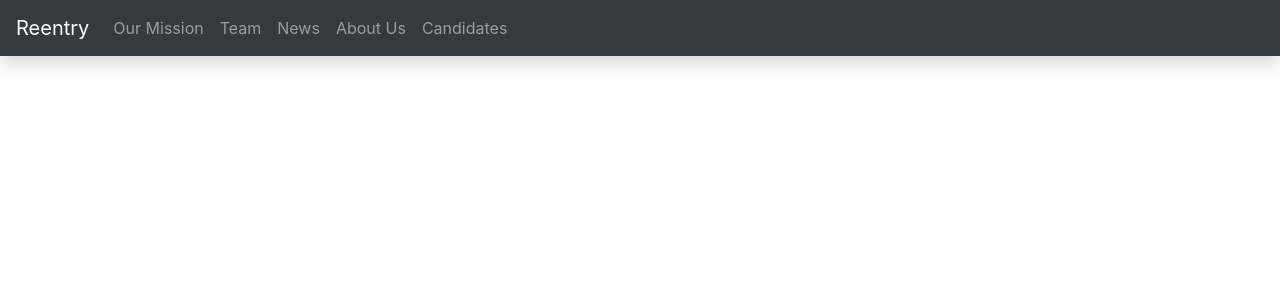
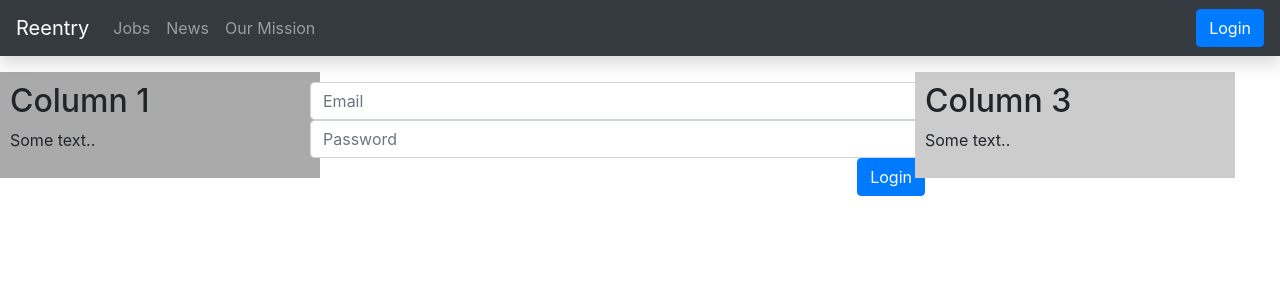
Before and after one commit to CUNYTechPrep/project-starter, a React (Create React App) app in the folder client/: page /login in a window 1280 px wide. Shown: the top 300 px of the page. Built offline with nearby package versions, Linux system fonts and the light colour scheme.

Commit message:
Added authentication to client side

```diff
--- a/client/src/App.css
+++ b/client/src/App.css
@@ -21,3 +21,16 @@
   color: #09d3ac;
 }
 */
+
+.column {
+  float: left;
+  padding: 10px;
+}
+
+.left, .right {
+  width: 25%;
+}
+
+.middle {
+  width: 50%;
+}
--- a/client/src/App.js
+++ b/client/src/App.js
@@ -11,6 +11,9 @@ import HomePage from './pages/HomePage';
 import CandidatesPage from './pages/CandidatesPage';
 import AboutUsPage from './pages/AboutUsPage';
 import JobBoard from './pages/JobBoardPage';
+import LoginPage from './pages/LoginPage';
+import PrivateRoute from './components/PrivateRoute';
+import AuthButton from './components/AuthButton';
 import './App.css';
 
 
@@ -20,50 +23,101 @@ function Navigation(props) {
       <Link className="navbar-brand" to="/">Reentry</Link>
       <ul className="navbar-nav mr-auto">
         <li className="nav-item">
-          <NavLink className="nav-link" exact to="/events">
-            Our Mission
-          </NavLink>
-        </li>
-        <li className="nav-item">
-          <NavLink className="nav-link" exact to="/events">
-            Team
+          <NavLink className="nav-link" exact to="/jobs">
+            Jobs
           </NavLink>
         </li>
         <li>
-          <NavLink className="nav-link" exact to="/partners">
+          <NavLink className="nav-link" exact to="/news">
             News
           </NavLink>
         </li>
         <li className="nav-item">
-          <NavLink className="nav-link" exact to="/about-us">
-            About Us
+          <NavLink className="nav-link" exact to="/mission">
+            Our Mission
           </NavLink>
         </li>
+      </ul>
+      <AuthButton />
+    </nav>
+  );
+}
+
+function SeekerNavigation(props) {
+  return (
+    <nav className="navbar navbar-expand-sm navbar-dark bg-dark shadow mb-3">
+      <Link className="navbar-brand" to="/">Reentry</Link>
+      <ul className="navbar-nav mr-auto">
+        <li className="nav-item">
+          <NavLink className="nav-link" exact to="/jobs">
+            Jobs
+          </NavLink>
+        </li>
+        <li>
+          <NavLink className="nav-link" exact to="/news">
+            News
+          </NavLink>
+        </li>
+        <li className="nav-item">
+          <NavLink className="nav-link" exact to="/mission">
+            Our Mission
+          </NavLink>
+        </li>
+      </ul>
+      <AuthButton />
+    </nav>
+  );
+}
+
+function EmployerNavigation(props) {
+  return (
+    <nav className="navbar navbar-expand-sm navbar-dark bg-dark shadow mb-3">
+      <Link className="navbar-brand" to="/">Reentry</Link>
+      <ul className="navbar-nav mr-auto">
         <li className="nav-item">
           <NavLink className="nav-link" exact to="/candidates">
             Candidates
           </NavLink>
         </li>
+        <li>
+          <NavLink className="nav-link" exact to="/news">
+            News
+          </NavLink>
+        </li>
+        <li className="nav-item">
+          <NavLink className="nav-link" exact to="/mission">
+            Our Mission
+          </NavLink>
+        </li>
       </ul>
+      <AuthButton />
     </nav>
   );
 }
-
 
 class App extends React.Component {
   render() {
     return (
         <Router>
           <Navigation />
+          <div className="column left" style={{backgroundColor:'#aaa', flex: '1'}}>
+            <h2>Column 1</h2>
+            <p>Some text..</p>
+          </div>
           <div className="container-fluid text-center">
-            <div className="row justify-content-center">
+            <div className="row justify-content-center column middle">
               <Switch>
+                <Route path="/login" component={LoginPage} />
                 <Route path="/about-us" component={AboutUsPage} />
                 <Route path="/candidates" component={CandidatesPage} />
                 <Route exact path="/" component={HomePage} />
                 <Route exact path="/jobs" component={JobBoard} />
               </Switch>
             </div>
+          </div>
+          <div className="column right" style={{backgroundColor:'#ccc', flex: '1'}}>
+            <h2>Column 3</h2>
+            <p>Some text..</p>
           </div>
         </Router>
     );
--- /dev/null
+++ b/client/src/components/AuthButton.js
@@ -0,0 +1,25 @@
+import React from 'react';
+import { withRouter, Link } from 'react-router-dom';
+
+import auth from '../services/auth';
+
+const classes = "btn btn-primary";
+
+const AuthButton = withRouter(({ history }) => {
+  if(!auth.isAuthenticated) {
+    return <Link className={classes} to="/login">Login</Link>;
+  }
+
+  const logout = () => {
+    auth.signout().then(() => history.push('/'));
+  }
+
+  return (
+    <div>
+      Welcome!
+      <button className={classes} onClick={logout}>Logout</button>
+    </div>
+  );
+});
+
+export default AuthButton;
--- /dev/null
+++ b/client/src/components/PrivateRoute.js
@@ -0,0 +1,17 @@
+import React from 'react';
+import{ Redirect, Route } from 'react-router-dom';
+
+import auth from '../services/auth';
+
+const PrivateRoute = ({ component: Component, ...rest }) => (
+  <Route {...rest} render={(props) => (
+    auth.isAuthenticated === true
+      ? <Component {...props} />
+      : <Redirect to={{
+          pathname: '/login',
+          state: { from: props.location }
+        }} />
+  )} />
+);
+
+export default PrivateRoute;
--- /dev/null
+++ b/client/src/pages/LoginPage.js
@@ -0,0 +1,74 @@
+import React from 'react';
+import { Redirect } from 'react-router-dom';
+
+import auth from '../services/auth';
+
+class LoginPage extends React.Component {
+  state = {
+    redirectToReferrer: false,
+    failed: false,
+    email: "",
+    password: "",
+  }
+
+  fieldChanged = (name) => {
+    return (event) => {
+      let { value } = event.target;
+      this.setState({ [name]: value });
+    }
+  }
+
+  login = (e) => {
+    e.preventDefault();
+    let { email, password } = this.state;
+    auth.authenticate(email, password)
+      .then((user) => {
+        this.setState({ redirectToReferrer: true });
+      })
+      .catch((err) => {
+        this.setState({ failed: true });
+      });
+  }
+
+  render() {
+    const { from } = this.props.location.state || { from: { pathname: '/' } };
+    const { redirectToReferrer, failed } = this.state;
+
+    if (redirectToReferrer) {
+      return <Redirect to={from} />;
+    }
+
+    let err = "";
+    if (failed) {
+      err = <div className="alert alert-danger" role="alert">Login Failed</div>;
+    }
+
+    return (
+      <form onSubmit={this.login}>
+        <div className="form-row">
+          { err }
+          <input
+            type="email"
+            className="form-control"
+            name="email"
+            placeholder="Email"
+            value={this.state.email}
+            onChange={this.fieldChanged('email')} />
+          <input
+            type="password"
+            className="form-control"
+            name="password"
+            placeholder="Password"
+            value={this.state.password}
+            onChange={this.fieldChanged('password')} />
+          <button
+            type="submit"
+            className="btn btn-primary ml-auto"
+          >Login</button>
+        </div>
+      </form>
+    );
+  }
+}
+
+export default LoginPage;
--- /dev/null
+++ b/client/src/services/auth.js
@@ -0,0 +1,51 @@
+// This service object was adapted from here:
+//  https://tylermcginnis.com/react-router-protected-routes-authentication/
+//
+// This version was modified to use real authentication implemented
+// in the backend api. It was also modified to return promises instead
+// of using callbacks `cb`.
+
+const auth = {
+  isAuthenticated: false,
+  authenticate(email, password) {
+    return fetch('/api/auth/login', {
+      method: 'POST',
+      body: JSON.stringify({ email, password }),
+      headers: {
+        'Content-Type': 'application/json',
+      }
+    })
+      .then((response) => {
+        if(!response.ok) {
+          throw new Error('Login Failed');
+        }
+
+        return response.json();
+      })
+      .then((body) => {
+        this.isAuthenticated = true;
+        return body;
+      });
+  },
+  signout(cb) {
+    return fetch('/api/auth/logout', {
+      method: 'POST',
+      headers: {
+        'Content-Type': 'application/json',
+      }
+    })
+      .then((response) => {
+        if(!response.ok) {
+          throw new Error('Logout Failed');
+        }
+
+        return response.json();
+      })
+      .then((body) => {
+        this.isAuthenticated = false;
+        return body;
+      });
+  }
+}
+
+export default auth;
```
Also changed, not shown: client/public/imgs/Capture.png (added).
